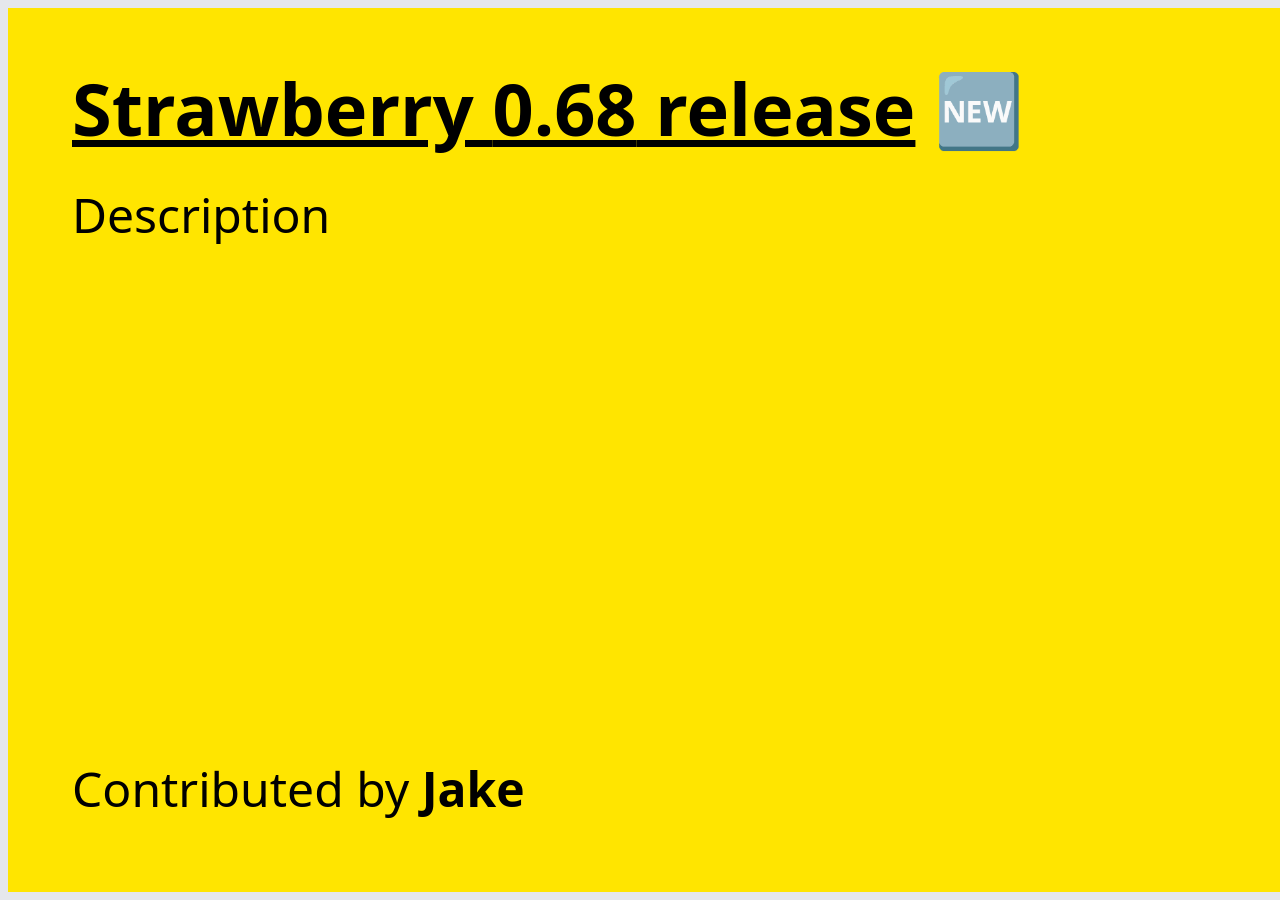
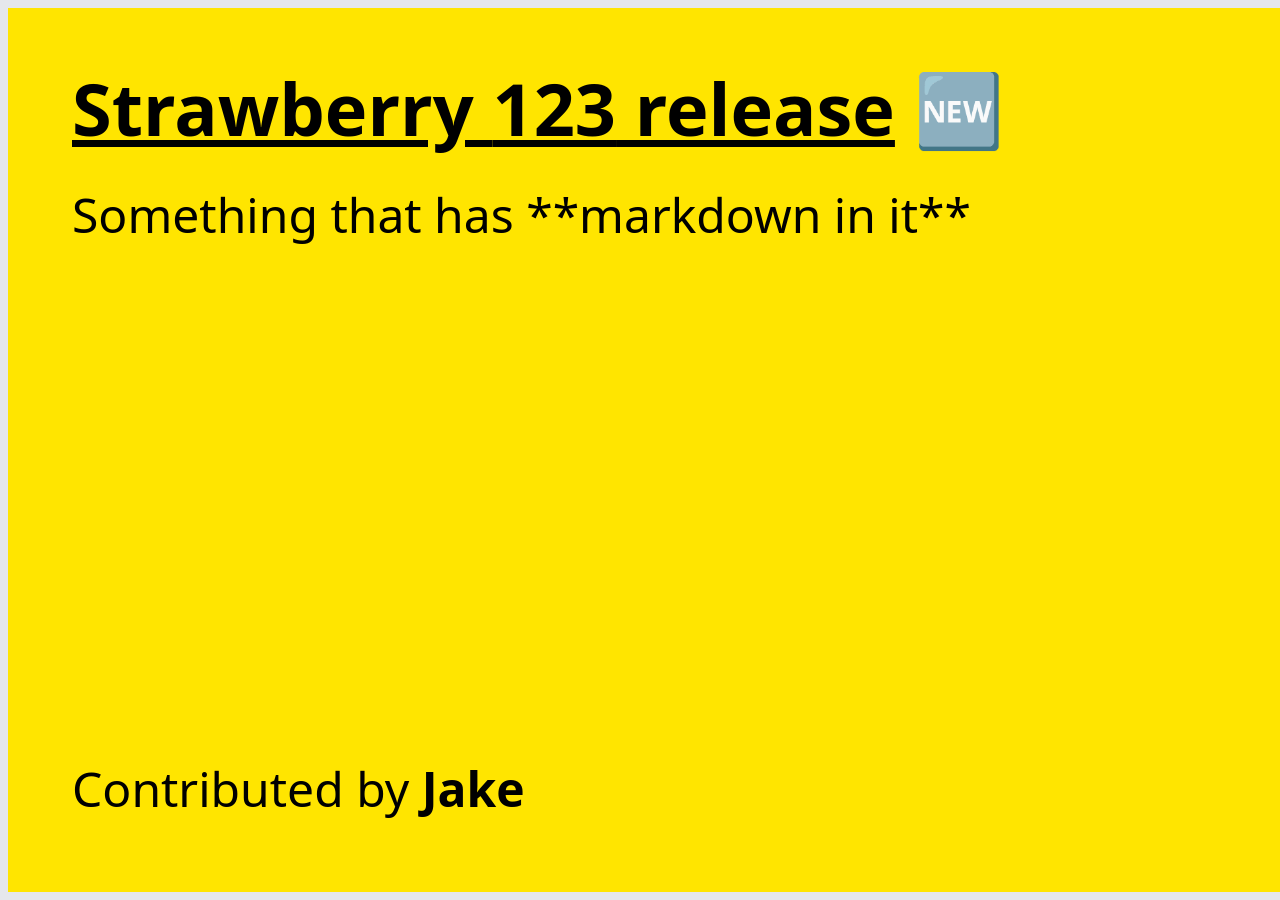
Before and after one commit to strawberry-graphql/release-cards, a React (Create React App) app: page / in a window 1280 px wide. Shown: the top 900 px of the page. Built offline with nearby package versions, Linux system fonts and the light colour scheme.

Commit message:
Fetch information from a JSON file

```diff
--- /dev/null
+++ b/src/data.json
@@ -0,0 +1,5 @@
+{
+  "version": "123",
+  "contributor": "Jake",
+  "description": "Something that has **markdown in it**"
+}
--- a/src/index.tsx
+++ b/src/index.tsx
@@ -3,9 +3,15 @@ import ReactDOM from "react-dom";
 import { Card } from "./components/card";
 import "./index.css";
 
+import data from "./data.json";
+
 ReactDOM.render(
   <React.StrictMode>
-    <Card version="0.68" contributor="Jake" description="Description" />
+    <Card
+      version={data.version}
+      contributor={data.contributor}
+      description={data.description}
+    />
   </React.StrictMode>,
   document.getElementById("root")
 );
```
